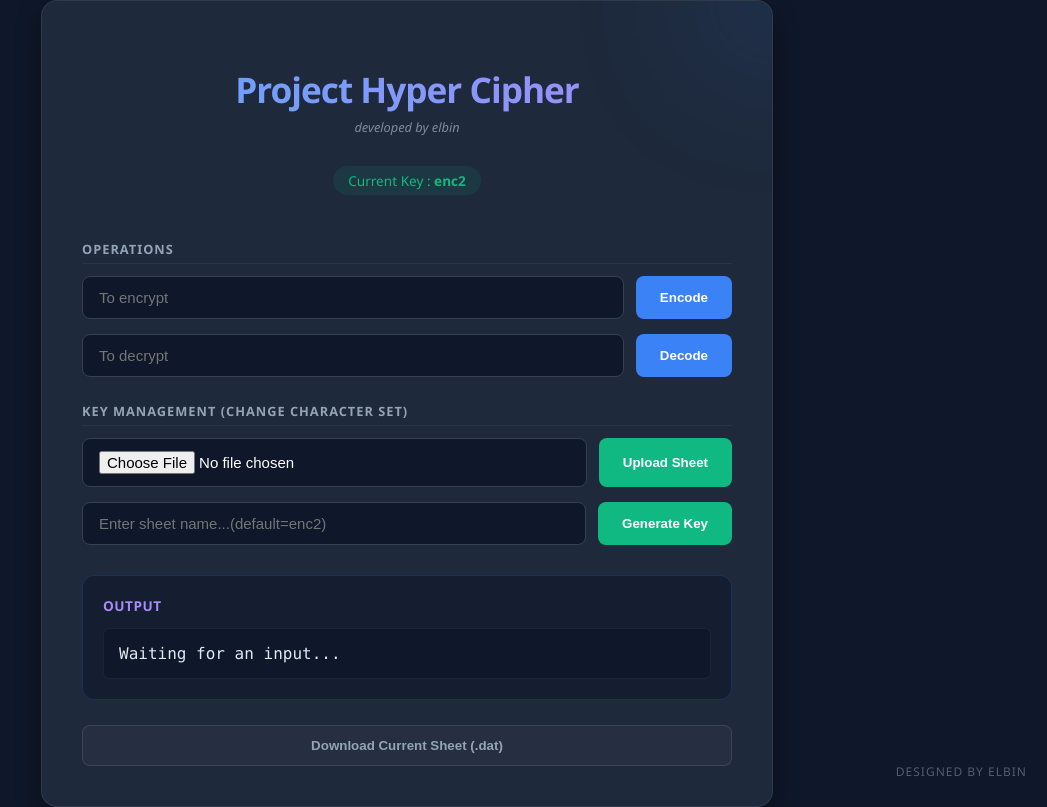
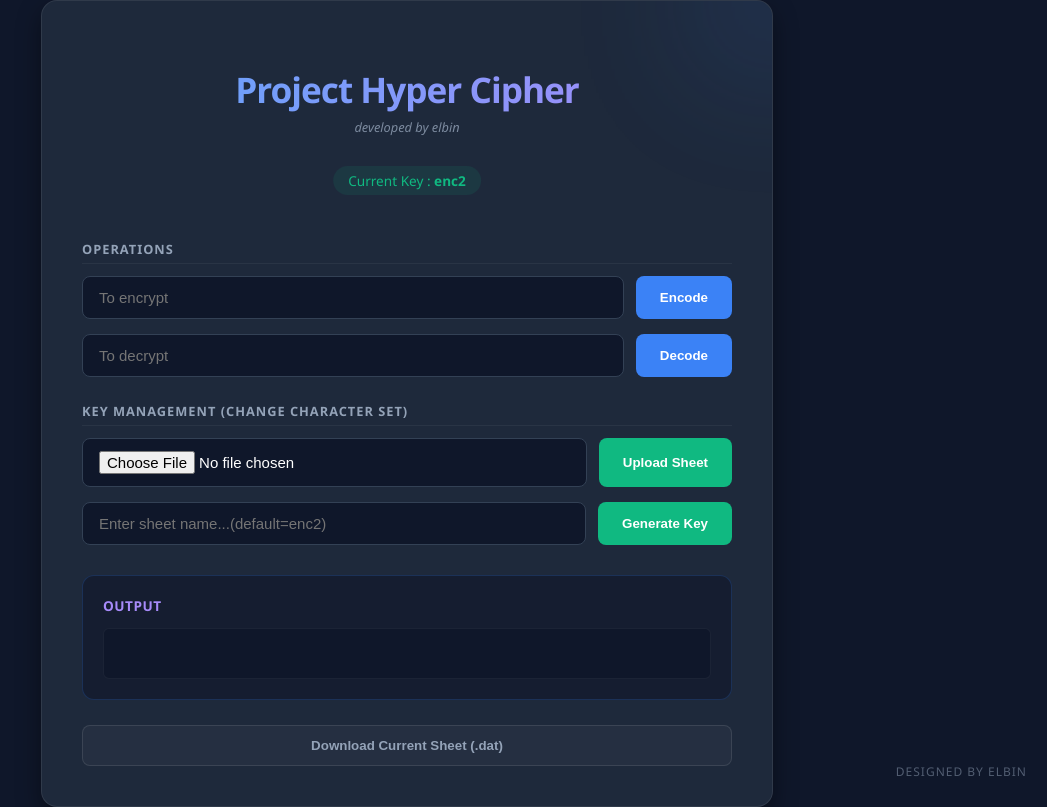
Before and after one commit to elbinCTI/PHCtest, a FastAPI app: page / in a window 1280 px wide. Shown: the whole page, without its empty margins (233-1280 px from the left). Run offline with FastAPI, Linux system fonts and the light colour scheme.

Commit message:
Update index.html

```diff
--- a/templates/index.html
+++ b/templates/index.html
@@ -1,10 +1,8 @@
-
-
 <!DOCTYPE html>
 <html lang="en">
   <head>
-    <meta charset="UTF-8">
-    <meta name="viewport" content="width=device-width, initial-scale=1.0">
+    <meta charset="UTF-8" />
+    <meta name="viewport" content="width=device-width, initial-scale=1.0" />
     <title>PHC | Project Hyper Cipher</title>
     <style>
       :root {
@@ -20,7 +18,7 @@
       }
 
       body {
-            font-family: 'Segoe UI', Roboto, Helvetica, Arial, sans-serif;
+        font-family: "Segoe UI", Roboto, Helvetica, Arial, sans-serif;
         background-color: var(--bg-color);
         color: var(--text-main);
         margin: 0;
@@ -93,7 +91,8 @@
         margin-bottom: 15px;
       }
 
-        input[type="text"], input[type="file"] {
+      input[type="text"],
+      input[type="file"] {
         flex: 1;
         padding: 12px 16px;
         border-radius: 8px;
@@ -120,11 +119,23 @@
         white-space: nowrap;
       }
 
-        .btn-primary { background-color: var(--primary); color: white; }
-        .btn-primary:hover { background-color: var(--primary-hover); transform: translateY(-1px); }
+      .btn-primary {
+        background-color: var(--primary);
+        color: white;
+      }
+      .btn-primary:hover {
+        background-color: var(--primary-hover);
+        transform: translateY(-1px);
+      }
 
-        .btn-success { background-color: var(--success); color: white; }
-        .btn-success:hover { background-color: var(--success-hover); transform: translateY(-1px); }
+      .btn-success {
+        background-color: var(--success);
+        color: white;
+      }
+      .btn-success:hover {
+        background-color: var(--success-hover);
+        transform: translateY(-1px);
+      }
 
       .btn-outline {
         background: rgba(255, 255, 255, 0.03);
@@ -133,7 +144,10 @@
         width: 100%;
         margin-top: 25px;
       }
-        .btn-outline:hover { background: rgba(255, 255, 255, 0.07); color: white; }
+      .btn-outline:hover {
+        background: rgba(255, 255, 255, 0.07);
+        color: white;
+      }
 
       .result-box {
         margin-top: 30px;
@@ -153,7 +167,7 @@
       }
 
       .output-text {
-            font-family: 'Consolas', 'Monaco', monospace;
+        font-family: "Consolas", "Monaco", monospace;
         word-break: break-all;
         color: #e2e8f0;
         background: #0f172a;
@@ -189,7 +203,6 @@
     </style>
   </head>
   <body>
-
     <div class="container">
       <h1>Project Hyper Cipher</h1>
       <div class="author-tag">developed by elbin</div>
@@ -199,42 +212,56 @@
       </div>
 
       <form method="POST" enctype="multipart/form-data">
-        <input type="hidden" name="keyfile" value="{{ keyfile }}">
+        <input type="hidden" name="keyfile" value="{{ keyfile }}" />
 
         <span class="section-label">Operations</span>
         <div class="row">
-            <input type="text" name="enc" placeholder="To encrypt">
-            <button type="submit" name="encode" class="btn-primary">Encode</button>
+          <input type="text" name="enc" placeholder="To encrypt" />
+          <button type="submit" name="encode" class="btn-primary">
+            Encode
+          </button>
         </div>
 
         <div class="row">
-            <input type="text" name="dec" placeholder="To decrypt">
-            <button type="submit" name="decode" class="btn-primary">Decode</button>
+          <input type="text" name="dec" placeholder="To decrypt" />
+          <button type="submit" name="decode" class="btn-primary">
+            Decode
+          </button>
         </div>
 
         <span class="section-label">Key Management (Change Character Set)</span>
         <div class="row">
-            <input type="file" name="upload" accept=".dat,.bin">
-            <button type="submit" name="upload_sheet" class="btn-success">Upload Sheet</button>
+          <input type="file" name="upload" accept=".dat,.bin" />
+          <button type="submit" name="upload_sheet" class="btn-success">
+            Upload Sheet
+          </button>
         </div>
 
         <div class="row">
-            <input type="text" name="sheet" placeholder="Enter sheet name...(default=enc2)">
-            <button type="submit" name="gen" value="1" class="btn-success">Generate Key</button>
+          <input
+            type="text"
+            name="sheet"
+            placeholder="Enter sheet name...(default=enc2)"
+          />
+          <button type="submit" name="gen" value="1" class="btn-success">
+            Generate Key
+          </button>
         </div>
       </form>
 
       <div class="result-box">
         <h3>{{ title if title else "Output" }}</h3>
-        <p class="output-text">{{ fi if fi else "Waiting for an input..." }}</p>
+        <p class="output-text">{{ fi if fi else "" }}</p>
+        <!-- <p class="output-text">{{ fi if fi else "Waiting for an input..." }}</p> -->
       </div>
 
-    <a href="/download?file={{ keyfile }}" style="text-decoration: none;">
-        <button type="button" class="btn-outline">Download Current Sheet (.dat)</button>
+      <a href="/download?file={{ keyfile }}" style="text-decoration: none">
+        <button type="button" class="btn-outline">
+          Download Current Sheet (.dat)
+        </button>
       </a>
     </div>
 
     <div class="signature">DESIGNED BY ELBIN</div>
-
   </body>
 </html>
```
Lines whose indentation alone changed are shown as unchanged.
